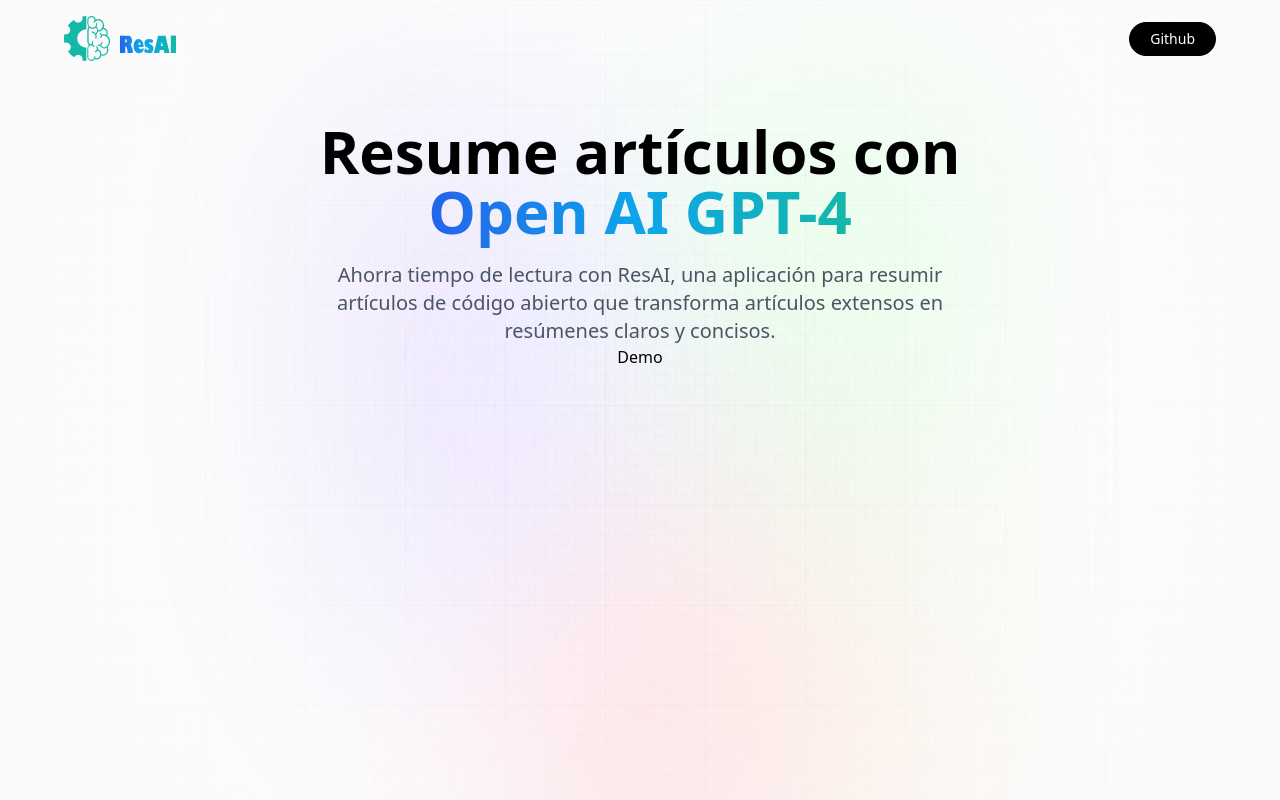
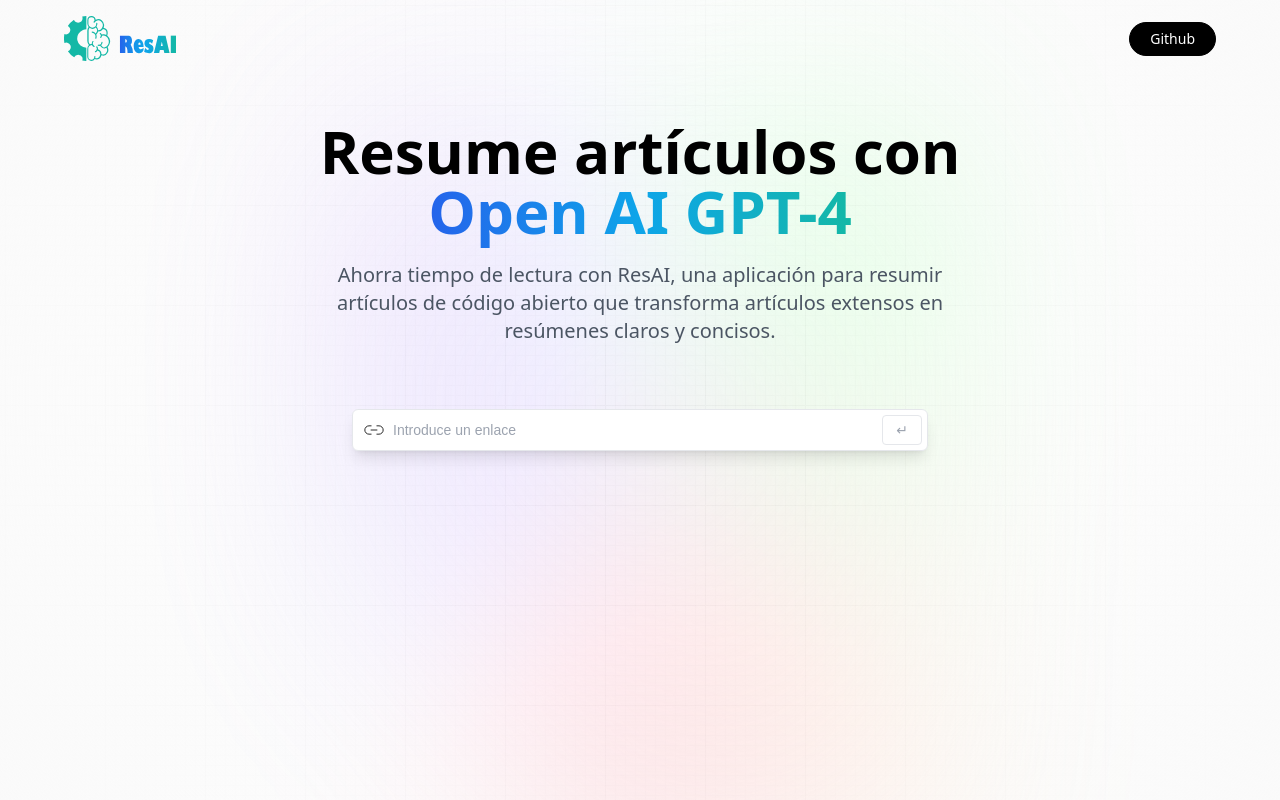
Before and after one commit to JohnnyBC2022/resume-articulos-ai, a React (Vite) app: page / in a window 1280 px wide. Built offline with nearby package versions, Linux system fonts and the light colour scheme; a web font is replaced by a local one.

Commit message:
feat: Demo component created

```diff
--- a/src/components/Demo.jsx
+++ b/src/components/Demo.jsx
@@ -1,9 +1,40 @@
-
-
+import { copy, linkIcon, loader, tick } from "../assets";
 const Demo = () => {
   return (
-    <div>Demo</div>
-  )
-}
+    <section className="mt-16 w-full max-w-xl">
+      {/* Search */}
+      <div className="flex flex-col w-full gap-2">
+        <form
+          className="relative flex justify-center items-center"
+          onsSubmit={() => {}}
+        >
+          <img
+            src={linkIcon}
+            alt="link_icon"
+            className="absolute left-0 my-2 ml-3 w-5"
+          />
 
-export default Demo
+          <input
+            type="url"
+            placeholder="Introduce un enlace"
+            value=""
+            onChange={() => {}}
+            required
+            className="url_input peer"
+          />
+
+          <button
+          type="submit"
+          className="submit_btn peer-focus:border-gray-700 peer-focus:text-gray-700">
+            <p>↵</p>
+          </button>
+        </form>
+
+        {/* Browse History */}
+      </div>
+      {/* Results */}
+    </section>
+  );
+};
+
+export default Demo;
--- a/src/components/Hero.jsx
+++ b/src/components/Hero.jsx
@@ -21,8 +21,9 @@
         <span className="blue_gradient">Open AI GPT-4</span>
       </h1>
       <h2 className="desc">
-        Ahorra tiempo de lectura con ResAI, una aplicación para resumir artículos de código abierto que transforma artículos extensos en resúmenes claros y
-        concisos.
+        Ahorra tiempo de lectura con ResAI, una aplicación para resumir
+        artículos de código abierto que transforma artículos extensos en
+        resúmenes claros y concisos.
       </h2>
     </header>
   );
```
